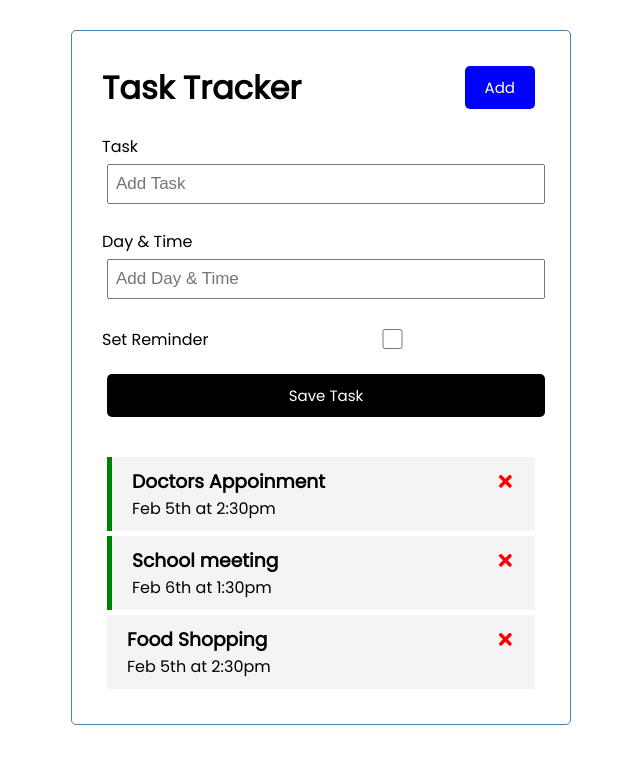
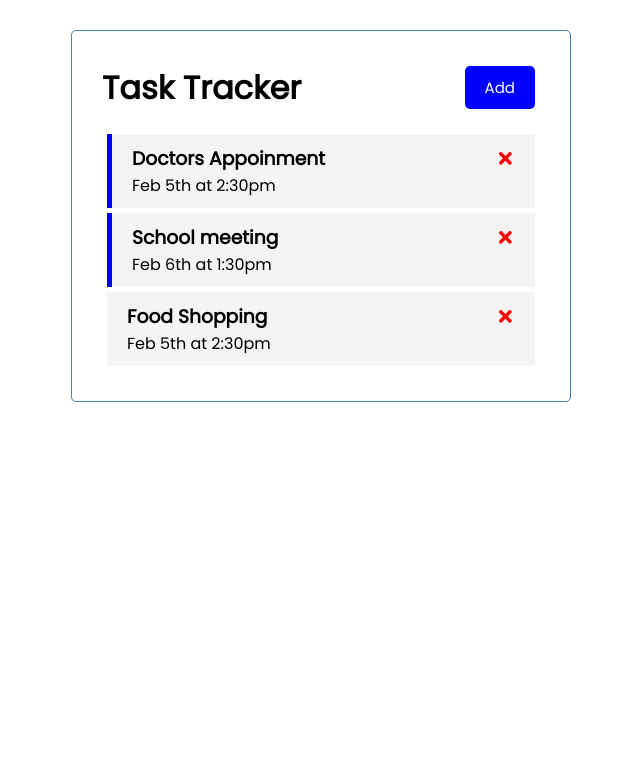
Before and after one commit to AnnyGab/React-Task-Tracker, a React (Create React App) app: page / in a window 1280 px wide. Shown: the top 764 px of the page, without its empty margins (319-959 px from the left). Built offline with nearby package versions, Linux system fonts and the light colour scheme; the HTML template or start-up script is replaced by a standard one.

Commit message:
Add/Close Button toggle

```diff
--- a/src/App.js
+++ b/src/App.js
@@ -4,6 +4,8 @@
 import AddTask from './components/AddTask'
 
 const App = () => {
+
+  const [showAddTask, setShowAddTask] = useState (false)
 
   const [tasks, setTasks] = useState([
     {
@@ -51,8 +53,10 @@
 
   return (
     <div className='container'>
-      <Header />
-      <AddTask onAdd={addTask}/>
+      <Header onAdd={() => setShowAddTask
+      (!showAddTask)}
+      showAdd={showAddTask}/>
+      {showAddTask && <AddTask onAdd={addTask}/>}
       {tasks.length > 0 ? <Tasks
         tasks={tasks}
         onDelete={deleteTask} onToggle={toggleReminder} /> : 'No Tasks To Show'}
--- a/src/components/Header.js
+++ b/src/components/Header.js
@@ -1,15 +1,17 @@
 import PropTypes from 'prop-types'
 import Button from './Button'
 
-const Header = ({ title }) => {
-    const onClick = () =>{
-        console.log('Click')
-    }
+const Header = ({ title , onAdd , showAdd}) => {
+
+
 
     return (
         <header className = 'header'>
             <h1>{title}</h1>
-            <Button color ='blue' text='Add' onClick={onClick} />
+            <Button
+            color ={showAdd ? 'red' : 'blue'}
+            text={showAdd ? 'Close' : 'Add'}
+            onClick={onAdd} />
         </header>
     )
 }
--- a/src/index.css
+++ b/src/index.css
@@ -29,7 +29,7 @@
 
 .btn {
   display: inline-block;
-  background: #000;
+  background: rgb(7, 5, 100);
   color: #fff;
   border: none;
   padding: 10px 20px;
@@ -62,7 +62,7 @@
 }
 
 .task.reminder {
-  border-left: 5px solid green;
+  border-left: 5px solid blue;
 }
 
 .task h3 {
```
Also changed, not shown: 1 other file (tests, documents, lock files or other folders).
